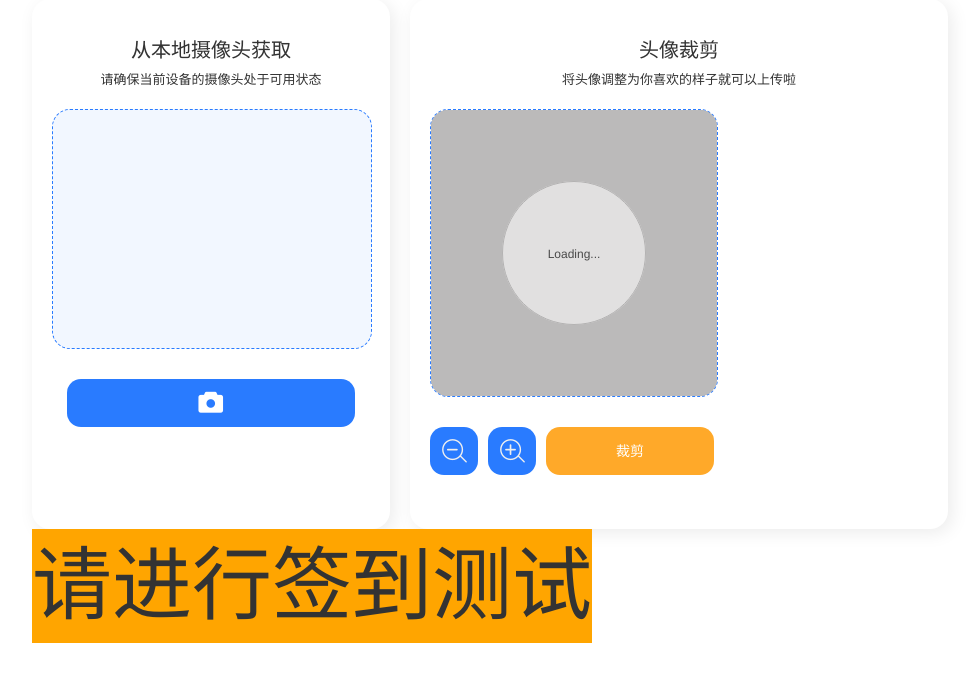
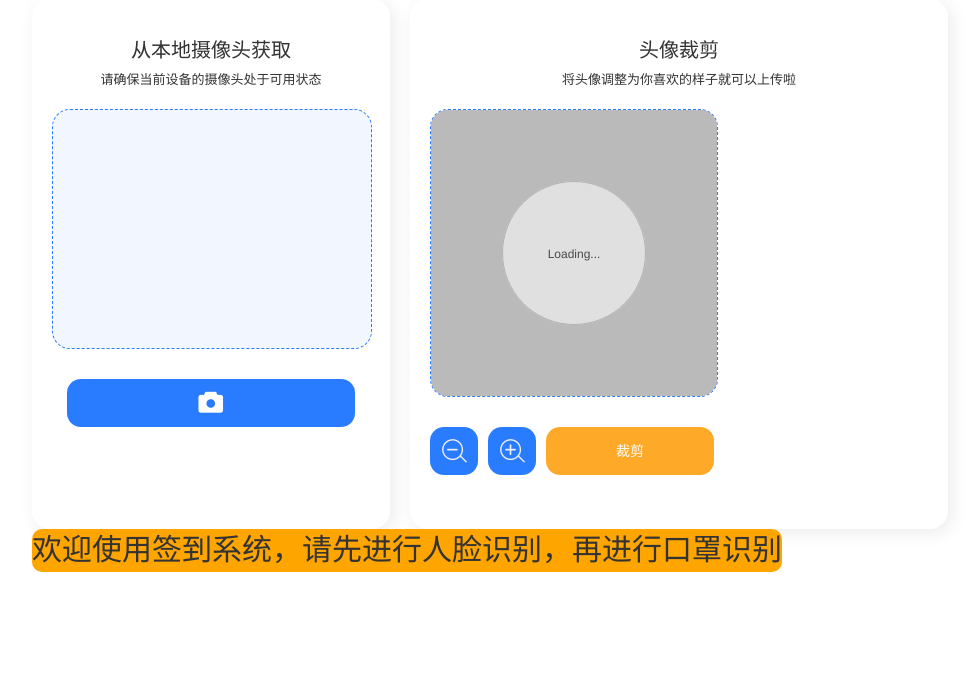
Before and after one commit to moyueheng/check_in_system, a Django app: page / in a window 1280 px wide. Shown: the part 161-843 px from the top of the page, without its empty margins (108-1088 px from the left). Run offline with Django 3.2, Linux system fonts and the light colour scheme; some libraries are stand-ins or nearby versions.

Commit message:
完成最基本功能

```diff
--- a/templates/base.html
+++ b/templates/base.html
@@ -62,9 +62,8 @@
     <script src="https://cdn.jsdelivr.net/npm/vue@2.6.14/dist/vue.js"></script>
     <!-- 引入组件库 -->
     <script src="/static/files/elementUI/index.js"></script>
-    <!-- 引入 layui.js -->
-    <!-- <script src="//unpkg.com/layui@2.6.13/dist/layui.js"></script> -->
-
+    <!-- 引入 axios.js -->
+    <script src="https://unpkg.com/axios/dist/axios.min.js"></script>
     <script>
         new Vue({
             el: '#header',
@@ -72,7 +71,7 @@
             data: function () {
                 return {
                     activeIndex: '1',
-                    url: 'http://127.0.0.1:8000',
+                    url: 'https://checkin.coderxiaomo.top/',
                 };
             },
             methods: {
@@ -107,9 +106,37 @@
                     ]
                 };
             },
+            mounted: function () {
+                let url = 'https://checkin.coderxiaomo.top/students/';
+                axios.get(url).then(response => {
+                    // console.log(response);
+                    // 清洗数据
+                    students = response.data;
+                    students.forEach(element => {
+                        if (element.status) {
+                            element.status = '成功';
+                        }
+                        if (element.is_face_check) {
+                            element.is_face_check = '成功'
+                        }
+                        if (element.is_mask_check) {
+                            element.is_mask_check = '成功'
+                        }
+                    });
+                    console.log('response.data');
+                    console.log(response.data)
+                    console.log('this.students');
+                    console.log(this.students)
+                    this.students = students; // 这个地方出问题了
+                    console.log('this.students');
+                    console.log(this.students)
+                }).catch(error => {
+                    console.log(error)
+                })
+            },
             methods: {
                 tableRowClassName({ row, rowIndex }) {
-                    if (row.status === 'true') {
+                    if (row.status === '成功') {
                         return 'success-row';
                     }
                     return 'warning-row';
--- a/templates/index.html
+++ b/templates/index.html
@@ -184,9 +184,10 @@
 	}
 
 	.main__upload-btn--confirm {
-		width: 172px;
+		width: 86px;
 		background: #FFA929;
 		display: none;
+		/* 一开始默认不显示的 */
 	}
 
 	.main__upload-btn--color {
@@ -523,7 +524,6 @@
 	<section class="main__upload">
 		<h2 class="main__title">头像裁剪</h2>
 		<p class="main__hint">将头像调整为你喜欢的样子就可以上传啦</p>
-
 		<div class="flex-row-wrap">
 			<div id="main__photo" class="main__upload-left">
 				<div class="main__upload-left--thumbBox"></div>
@@ -533,7 +533,6 @@
 			<div class="main__upload-right">
 			</div>
 		</div>
-
 		<div class="main__upload-left--btn flex-row-wrap">
 			<button id="main__lessen" class="main__upload-btn flex-center">
 				<!-- 缩小 -->
@@ -546,11 +545,15 @@
 			</button>
 
 			<button id="main__rop" class="main__upload-btn main__upload-btn--color flex-center">裁剪</button>
-			<button id="main__submit" class="main__upload-btn main__upload-btn--confirm flex-center" style="font-size=10">人脸识别</button>
-			<button id="main__masksubmit" class="main__upload-btn main__upload-btn--confirm flex-center">口罩识别</button>
+
+			<button id="main__submit" class="main__upload-btn main__upload-btn--confirm flex-center"
+				style="font-size=10">人脸识别</button>
+
+			<button id="main__masksubmit" class="main__upload-btn main__upload-btn--confirm flex-center"
+				style="font-size=20">口罩识别</button>
 		</div>
 	</section>
-	<p id="ret" , style="text-align:center; font-size: 80px; background-color: orange; ">请进行签到测试</p>
+	<p id="ret" , style="text-align:center; font-size: 30px; background-color: orange; border-radius: 10px">欢迎使用签到系统，请先进行人脸识别，再进行口罩识别</p>
 </main>
 
 <!-- <div class="jumbotron">
@@ -582,7 +585,7 @@
 						// 获取dom
 						var $ret = $('#ret')
 						// 显示dom
-						$ret.html("<span style='color:green'>你好: </span>" + data.name);
+						$ret.html("<span style='color:green'>你好: </span>" + data.name + "恭喜你通过人脸识别");
 						ahis.show();
 						ahis.html("OK");
 					}, 'json');
@@ -596,7 +599,7 @@
 				ahis.hide();
 				// 发送请求给后端
 				$.post(
-					"/face_identify", // 请求地址
+					"/mask_det", // 请求地址
 					{ data: cropper.getDataURL() }, // 图片数据
 
 					function (data) { // 成功之后的回调函数
@@ -605,7 +608,13 @@
 						// 获取dom
 						var $ret = $('#ret')
 						// 显示dom
-						$ret.html("<span style='color:green'>你好: </span>" + data.name);
+						if (data.code === '200') {
+							if (data.label == "MASK") {
+								$ret.html("你好: <span style='color:green'>" + data.name + "</span>通过了口罩监测, 你带口罩的置信度为" + data.confidence);
+							} else {
+								$ret.html("你好: <span style='color:red'>" + data.name + " </span> 你没带口罩的置信度为" + data.confidence);
+							}
+						}
 						ahis.show();
 						ahis.html("OK");
 					}, 'json');
@@ -661,7 +670,8 @@
 				imgObj.append('<img class="main__lager-photo" src="' + img + '" align="absmiddle"><p>180px*180px</p>');
 				imgObj.append('<img class="main__small-photo" src="' + img + '" align="absmiddle"><p>128px*128px</p>');
 				imgObj.append('<img class="main__mini-photo" src="' + img + '" align="absmiddle"><p>64px*64px</p>');
-				$('#main__submit').show();
+				$('#main__submit').show(); // 变成显示状态
+				$('#main__masksubmit').show(); // 变成显示状态
 			}
 		});
 </script>
```
Also changed, not shown: 1 other file.
